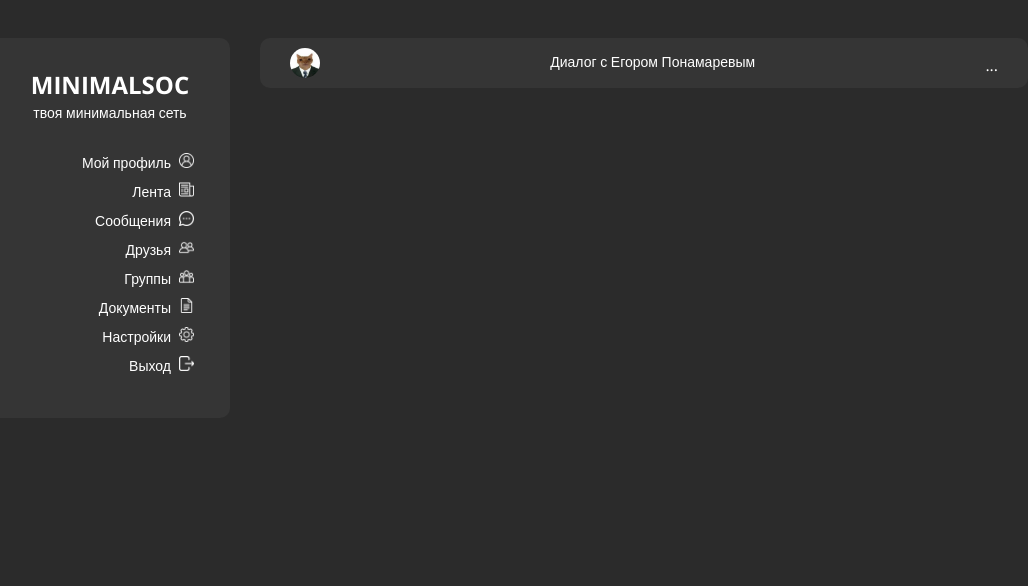
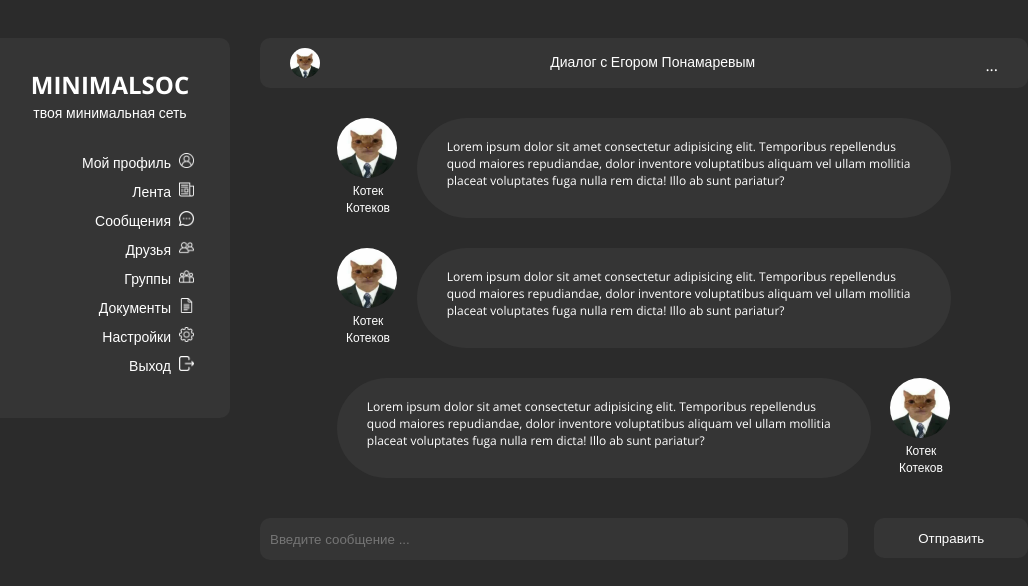
Before and after one commit to Introvert696/minimal-soc-frontend-new, a Vue app: page /mail/1 in a window 1280 px wide. Shown: the top 586 px of the page, without its empty margins (131-1159 px from the left). Built offline with nearby package versions, Linux system fonts and the light colour scheme.

Commit message:
сделал польностью страницу с диалогом и сообщениям

```diff
--- a/public/css/main.css
+++ b/public/css/main.css
@@ -375,3 +375,65 @@ a {
 .selection-mail-header-title p {
   font-size: 14px;
 }
+.dialog-container {
+  width: 80%;
+  margin: auto;
+  height: 50vh;
+  overflow: auto;
+}
+.dialog-container::-webkit-scrollbar {
+  width: 0;
+}
+.user-dialog-board {
+  display: flex;
+  justify-content: space-between;
+
+  margin-top: 30px;
+  height: 100px;
+  font-size: 12px;
+
+  color: white;
+}
+.user-dialog-info {
+  width: 10%;
+}
+.user-dialog-info p {
+  text-align: center;
+  margin: 0;
+  margin-left: 1px;
+  margin-right: auto;
+}
+.user-dialog-message {
+  width: 87%;
+
+  background-color: #353535;
+  border-radius: 100px;
+}
+.user-dialog-message p {
+  margin: 20px 30px;
+}
+.send-message-form {
+  width: 100%;
+  height: 40px;
+  margin-top: 30px;
+  display: flex;
+  justify-content: space-between;
+}
+.send-message-form input {
+  background-color: #353535;
+  border-radius: 10px;
+  height: 40px;
+  width: 75%;
+  outline: none;
+  border: none;
+  color: white;
+  padding-left: 10px;
+}
+.send-message-form button {
+  height: 40px;
+  background-color: #353535;
+  color: white;
+  width: 20%;
+  border: none;
+  border-radius: 10px;
+}
--- /dev/null
+++ b/src/components/selectionmail/fromdialogcontainer.vue
@@ -0,0 +1,31 @@
+<template>
+  <div class="user-dialog-board">
+    <div class="user-dialog-info">
+      <img
+        src="@/assets/testlogo.jpg"
+        alt="userAve"
+        width="60"
+        height="60"
+        style="border-radius: 100px"
+      />
+      <p>
+        Котек <br />
+        Котеков
+      </p>
+    </div>
+    <div class="user-dialog-message">
+      <p>
+        Lorem ipsum dolor sit amet consectetur adipisicing elit. Temporibus
+        repellendus quod maiores repudiandae, dolor inventore voluptatibus
+        aliquam vel ullam mollitia placeat voluptates fuga nulla rem dicta! Illo
+        ab sunt pariatur?
+      </p>
+    </div>
+  </div>
+</template>
+
+<script>
+export default {
+  name: "fromdialogcontainer",
+};
+</script>
--- /dev/null
+++ b/src/components/selectionmail/sendmessageform.vue
@@ -0,0 +1,11 @@
+<template>
+  <form action="#" class="send-message-form">
+    <input type="text" placeholder="Введите сообщение ..." />
+    <button type="submit">Отправить</button>
+  </form>
+</template>
+<script>
+export default {
+  name: "sendmessageform",
+};
+</script>
--- /dev/null
+++ b/src/components/selectionmail/todialogcontainer.vue
@@ -0,0 +1,31 @@
+<template>
+  <div class="user-dialog-board">
+    <div class="user-dialog-message">
+      <p>
+        Lorem ipsum dolor sit amet consectetur adipisicing elit. Temporibus
+        repellendus quod maiores repudiandae, dolor inventore voluptatibus
+        aliquam vel ullam mollitia placeat voluptates fuga nulla rem dicta! Illo
+        ab sunt pariatur?
+      </p>
+    </div>
+    <div class="user-dialog-info">
+      <img
+        src="@/assets/testlogo.jpg"
+        alt="userAve"
+        width="60"
+        height="60"
+        style="border-radius: 100px"
+      />
+      <p>
+        Котек <br />
+        Котеков
+      </p>
+    </div>
+  </div>
+</template>
+
+<script>
+export default {
+  name: "todialogcontainer",
+};
+</script>
--- a/src/views/SelectedMailView.vue
+++ b/src/views/SelectedMailView.vue
@@ -3,17 +3,33 @@
     <menuboard />
     <div class="selection-mail-content">
       <selectionumailinfo />
+      <div class="dialog-container">
+        <fromdialogcontainer />
+        <fromdialogcontainer />
+        <todialogcontainer />
+        <todialogcontainer />
+        <todialogcontainer />
+        <todialogcontainer />
+        <todialogcontainer />
+      </div>
+      <sendmessageform />
     </div>
   </div>
 </template>
 <script>
 import menuboard from "@/components/menuboard.vue";
 import selectionumailinfo from "@/components/selectionmail/selectionumailinfo.vue";
+import fromdialogcontainer from "@/components/selectionmail/fromdialogcontainer";
+import todialogcontainer from "@/components/selectionmail/todialogcontainer.vue";
+import sendmessageform from "@/components/selectionmail/sendmessageform.vue";
 export default {
   name: "SelectedMailView",
   components: {
     menuboard,
     selectionumailinfo,
+    fromdialogcontainer,
+    todialogcontainer,
+    sendmessageform,
   },
 };
 </script>
```
